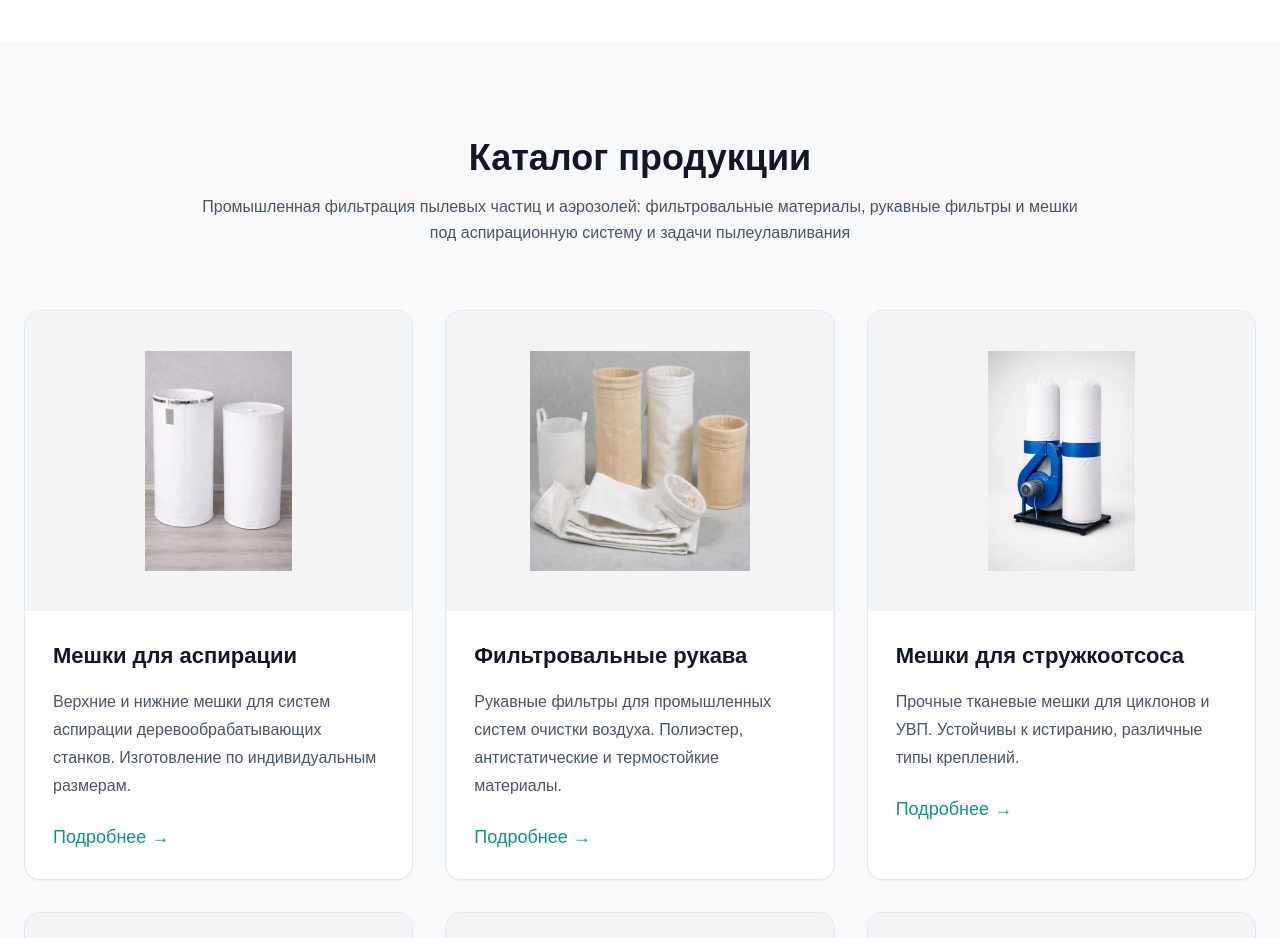
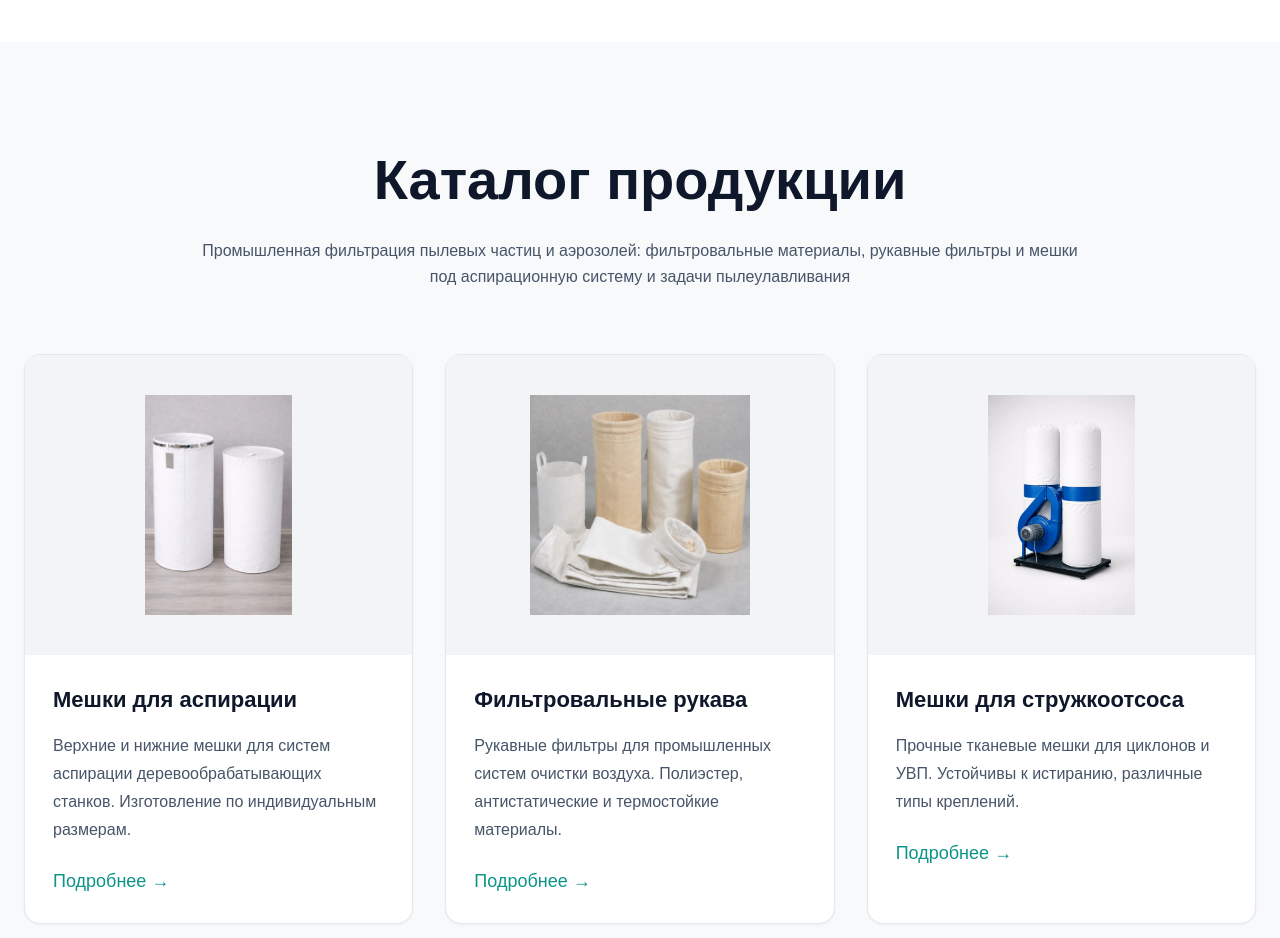
Before and after one commit to karipupkina-ux/filterflow-next, a Next.js app: page / in a window 1280 px wide. Shown: the part 1900-2838 px from the top of the page. Built offline with nearby package versions, Linux system fonts and the light colour scheme.

Commit message:
restore full custom filter bags page

```diff
--- a/app/components/Products.tsx
+++ b/app/components/Products.tsx
@@ -49,7 +49,7 @@ export default function Products() {
   return (
     <section id="catalog" className="bg-[#f8f9fb] py-24">
       <div className="mx-auto max-w-7xl px-6">
-        <h2 className="mb-4 text-center text-3xl font-bold text-[#0f172a] md:text-4xl">
+        <h2 className="mb-4 text-center text-[40px] font-bold text-[#0f172a] md:text-[56px]">
           Каталог продукции
         </h2>
 
```
